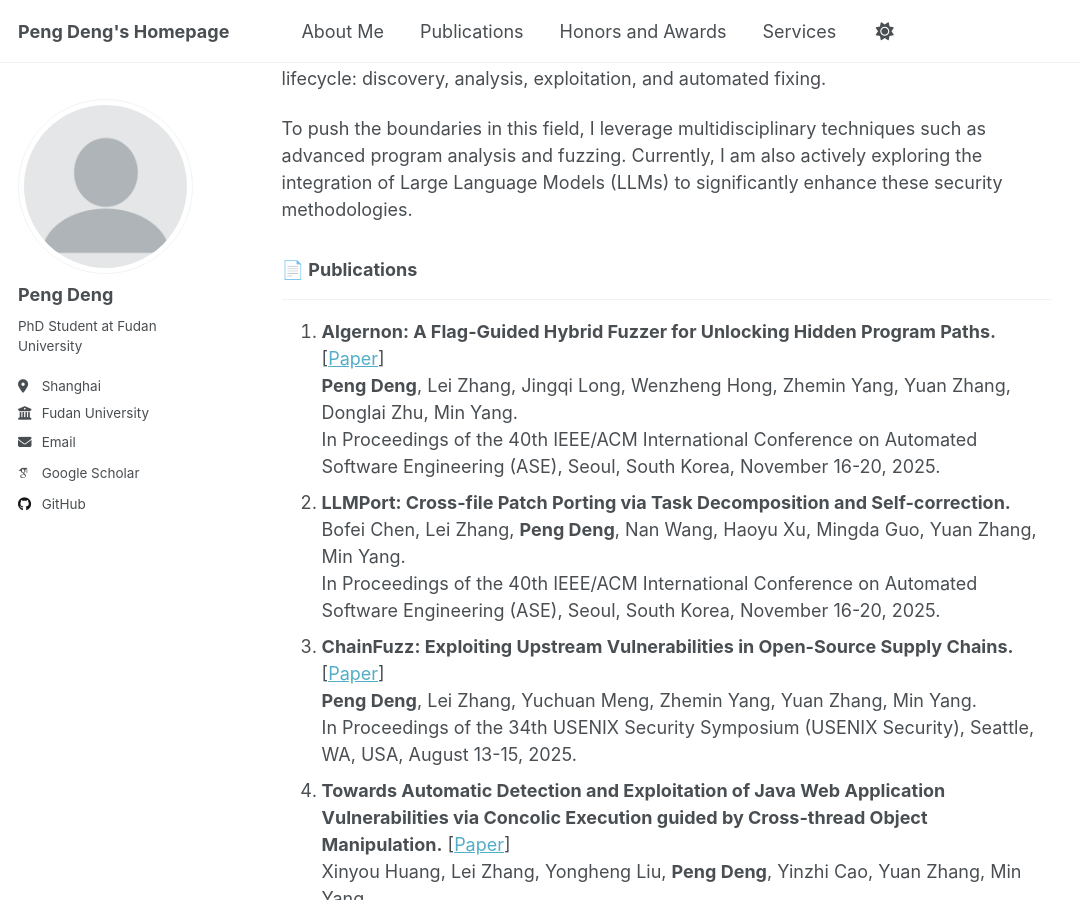
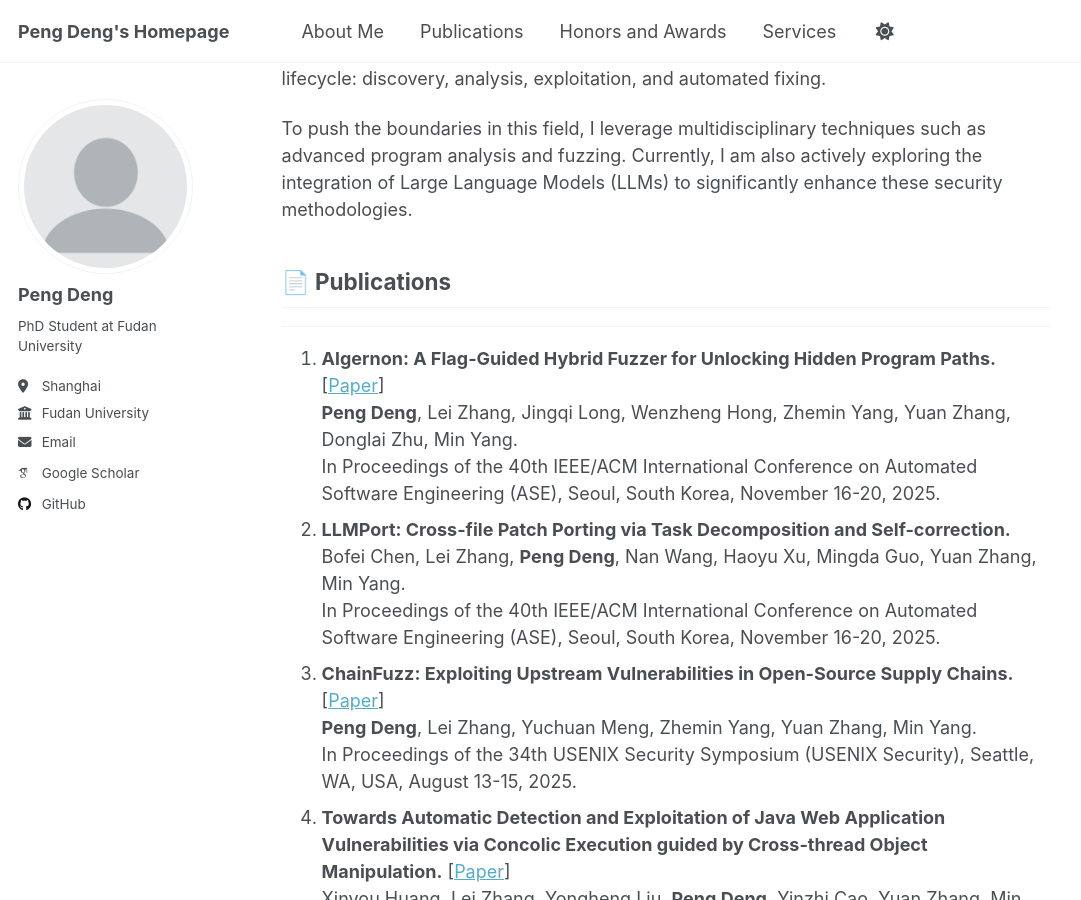
Before and after one commit to pengxdeng/pengxdeng.github.io, a Jekyll site: the page built from _pages/about.md, in a window 1280 px wide and 900 px high, scrolled down 330 px. Shown: the whole window, without its empty margins (0-1081 px from the left). Built offline with Jekyll 4.4.1, drawn with Linux system fonts in a browser that asks for light colours; some web fonts are replaced; a script that is not in the unit is left out; our own code applies the rules of GitHub Pages for plain Markdown files.

Commit message:
update layout

```diff
--- a/_pages/about.md
+++ b/_pages/about.md
@@ -14,7 +14,7 @@ My research is primarily focused on software security, specifically addressing v
 
 To push the boundaries in this field, I leverage multidisciplinary techniques such as advanced program analysis and fuzzing. Currently, I am also actively exploring the integration of Large Language Models (LLMs) to significantly enhance these security methodologies.
 
-### 📄 Publications {#publications}
+## 📄 Publications {#publications}
 ---
 1. <strong style="font-weight: bold;">Algernon: A Flag-Guided Hybrid Fuzzer for Unlocking Hidden Program Paths.</strong>  [<a href="/files/Algernon-ase25.pdf" target="_blank">Paper</a>]
    <strong style="font-weight: bold;">Peng Deng</strong>, Lei Zhang, Jingqi Long, Wenzheng Hong, Zhemin Yang, Yuan Zhang, Donglai Zhu, Min Yang.
@@ -35,12 +35,12 @@ To push the boundaries in this field, I leverage multidisciplinary techniques su
    <strong style="font-weight: bold;">Peng Deng</strong>, Zhemin Yang, Lei Zhang, Guangliang Yang, Wenzheng Hong, Yuan Zhang, Min Yang.
    In Proceedings of the 30th ACM Conference on Computer and Communications Security (CCS), Copenhagen, Denmark, November 26-30, 2023.
 
-### 🏅 Honors and Awards {#awards}
+## 🏅 Honors and Awards {#awards}
 ---
 - 2025: National Scholarship of China
 - 2025: USENIX Security Student Grant
 
-### 🎓 Academic Services {#services}
+## 🎓 Academic Services {#services}
 ---
 - <strong style="font-weight: bold;">External Reviewer</strong>
   - USENIX ATC 2025
```
